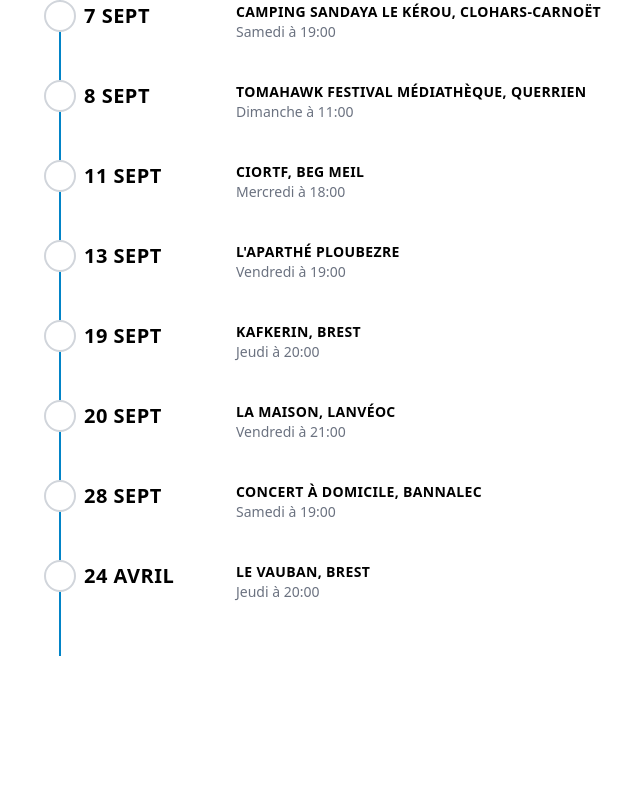
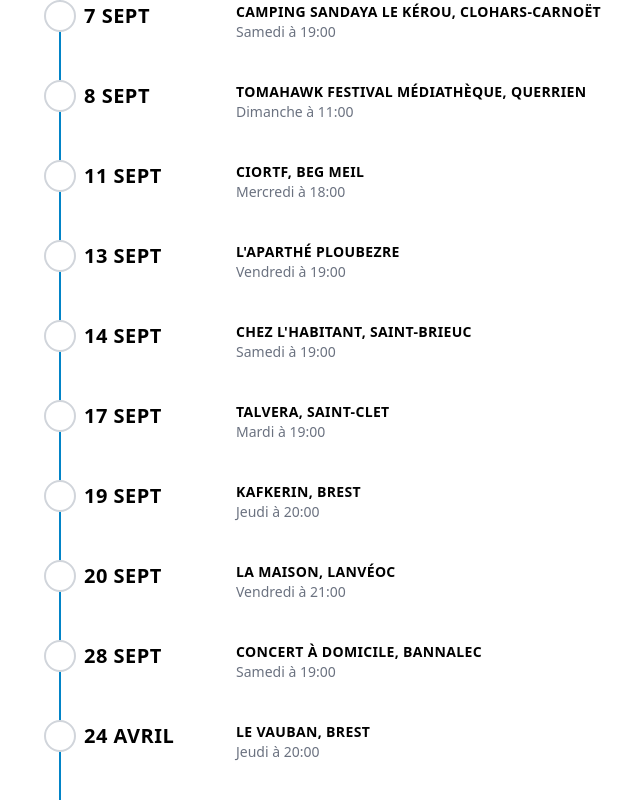
Before and after one commit to AlexandreKempf/en-tete-a-texte, a SvelteKit app: page /concerts in a window 1280 px wide. Shown: the part 1010-1810 px from the top of the page, without its empty margins (596-1236 px from the left). Before the commit the page ends 1666 px from the top, so only its background shows below. Built offline with nearby package versions, Linux system fonts and the light colour scheme.

Commit message:
Update concerts.js

```diff
--- a/src/routes/concerts.js
+++ b/src/routes/concerts.js
@@ -340,6 +340,14 @@ export const concerts = [
         place: 'Tomahawk Festival Médiathèque, Querrien'
     },
     {
+        date: new Date(2024, 8, 14, 19, 0),
+        place: 'Chez L\'habitant, Saint-Brieuc'
+    },
+    {
+        date: new Date(2024, 8, 17, 19, 0),
+        place: 'Talvera, Saint-Clet'
+    },
+    {
         date: new Date(2024, 8, 11, 18),
         place: 'CIORTF, Beg Meil'
     },
```
